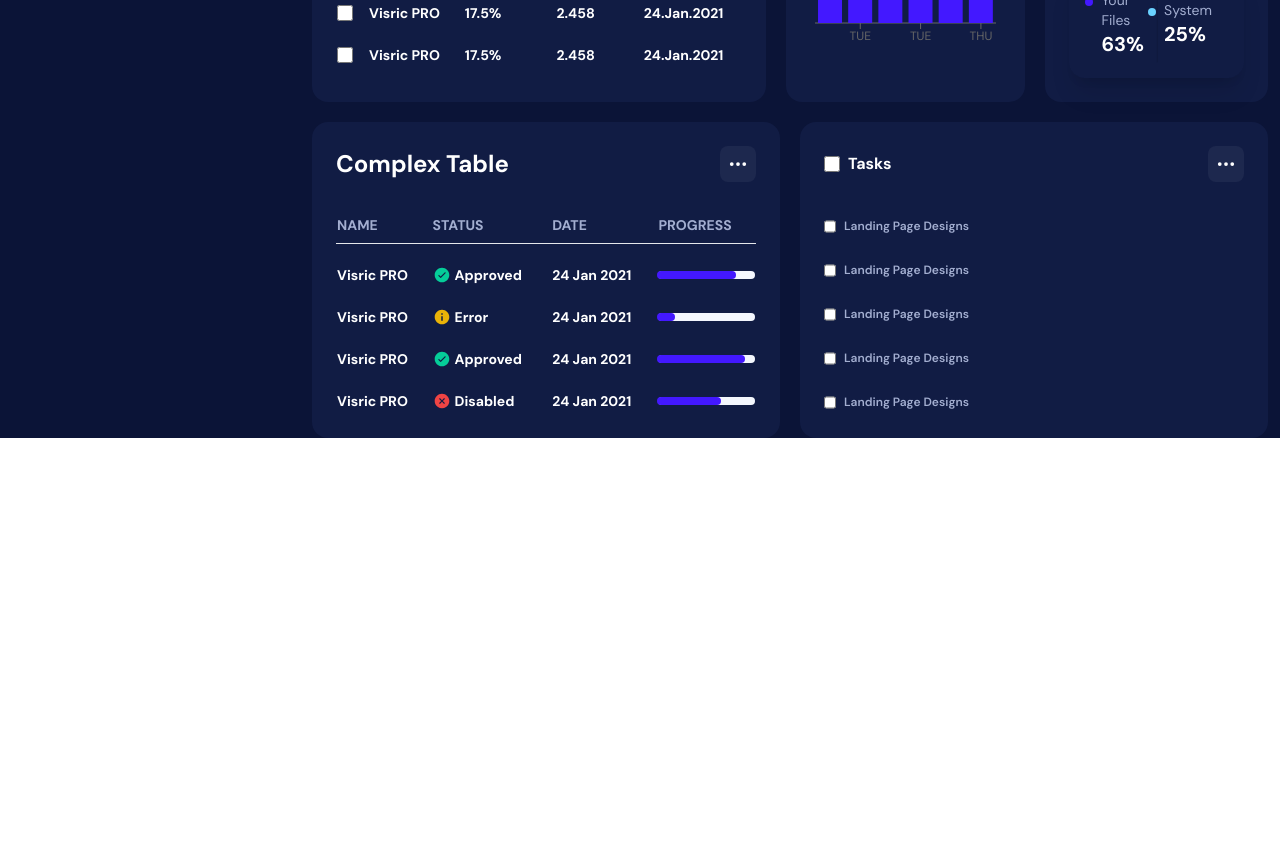
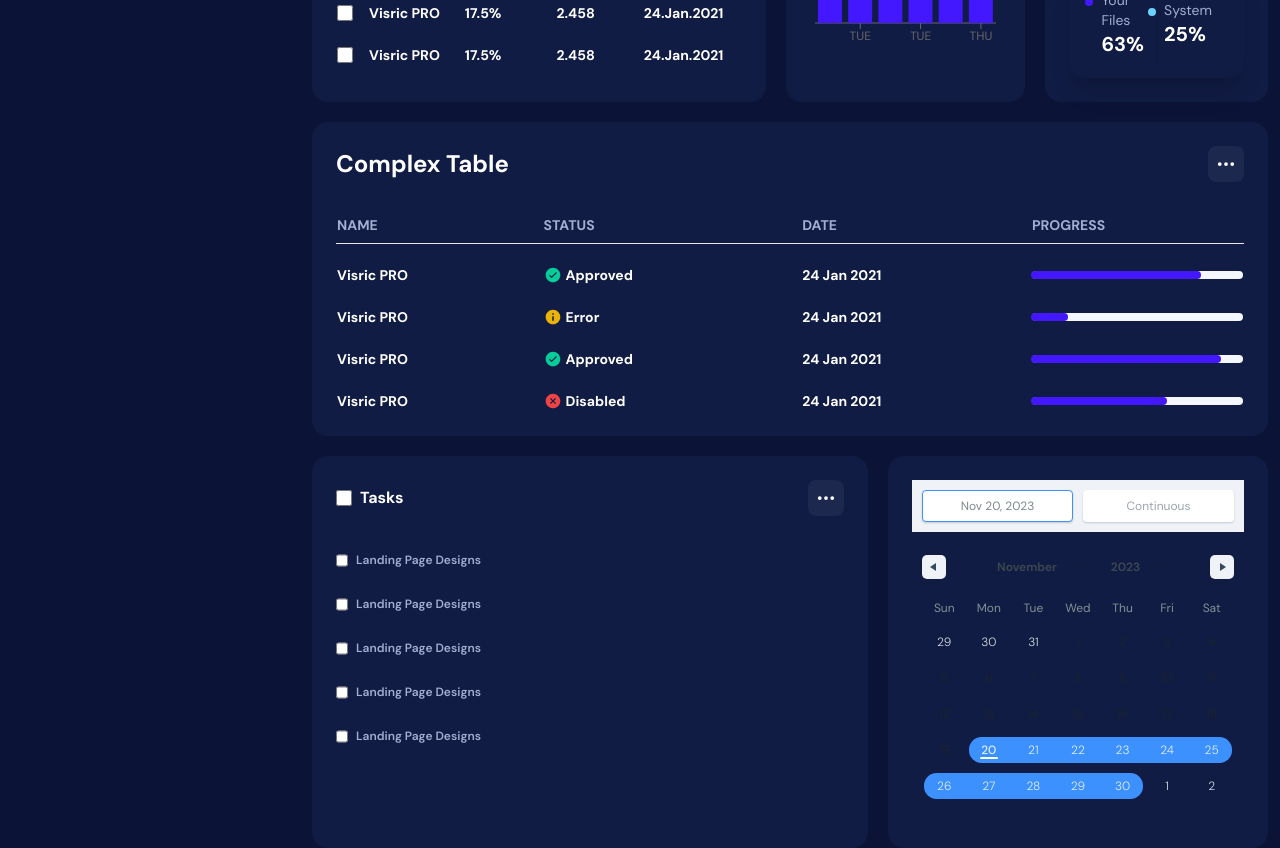
Before and after one commit to naseemkhandev/react-admin-dashboard, a React (Vite) app: page / in a window 1280 px wide. Shown: the part 1120-1968 px from the top of the page. Before the commit the page ends 1558 px from the top, so only its background shows below. Built offline with nearby package versions, Linux system fonts and the light colour scheme; some icons are missing.

Commit message:
date picker component added

```diff
--- a/package.json
+++ b/package.json
@@ -10,7 +10,9 @@
     "preview": "vite preview"
   },
   "dependencies": {
+    "date-fns": "^2.30.0",
     "react": "^18.2.0",
+    "react-date-range": "^1.4.0",
     "react-dom": "^18.2.0",
     "react-icons": "^4.12.0",
     "react-router-dom": "^6.19.0",
--- /dev/null
+++ b/src/components/DatePicker.jsx
@@ -0,0 +1,29 @@
+import { useState } from "react";
+import { DateRange } from "react-date-range";
+
+import "react-date-range/dist/styles.css";
+import "react-date-range/dist/theme/default.css";
+
+const DatePicker = () => {
+	const [date, setDate] = useState([
+		{
+			startDate: new Date(),
+			endDate: null,
+			key: "selection",
+		},
+	]);
+
+	return (
+		<div className="md:w-fit h-auto bg-white dark:bg-dark-color p-6 rounded-2xl flex items-center justify-center">
+			<DateRange
+				editableDateInputs={true}
+				onChange={(item) => setDate([item.selection])}
+				moveRangeOnFirstSelection={false}
+				ranges={date}
+				className="dark:bg-dark-color checked:text-white dark:text-white md:w-fit mx-auto"
+			/>
+		</div>
+	);
+};
+
+export default DatePicker;
--- a/src/components/Tasks.jsx
+++ b/src/components/Tasks.jsx
@@ -7,7 +7,7 @@ const Tasks = () => {
 	const [handleChecked, setHandleChecked] = useState(false);
 
 	return (
-		<div className="w-full h-full bg-white dark:bg-dark-color p-6 rounded-2xl flex flex-col gap-8">
+		<div className="w-full h-auto bg-white dark:bg-dark-color p-6 rounded-2xl flex flex-col gap-8">
 			<div className="flex items-center justify-between">
 				<div className="flex items-center gap-2">
 					<input
--- a/src/pages/dashboard/Dashboard.jsx
+++ b/src/pages/dashboard/Dashboard.jsx
@@ -6,6 +6,7 @@ import TotalSpend from "../../components/TotalSpend";
 import WeeklyRevenue from "../../components/WeeklyRevenue";
 import ComplexTable from "../../components/ComplexTable";
 import Tasks from "../../components/Tasks";
+import DatePicker from "../../components/DatePicker";
 
 const Dashboard = () => {
 	return (
@@ -26,13 +27,14 @@ const Dashboard = () => {
 					<DailyEarning />
 				</div>
 			</div>
-			<div className="flex justify-between flex-col xl:flex-row gap-5">
+			<div className="flex justify-between flex-col 2xl:flex-row gap-5">
 				<div className="w-full">
 					<ComplexTable />
 				</div>
 
-				<div className="w-full flex flex-col sm:flex-row items-start gap-5">
+				<div className="w-full flex flex-col md:flex-row gap-5">
 					<Tasks />
+					<DatePicker />
 				</div>
 			</div>
 		</div>
```
Also changed, not shown: 1 other file (tests, documents, lock files or other folders).
